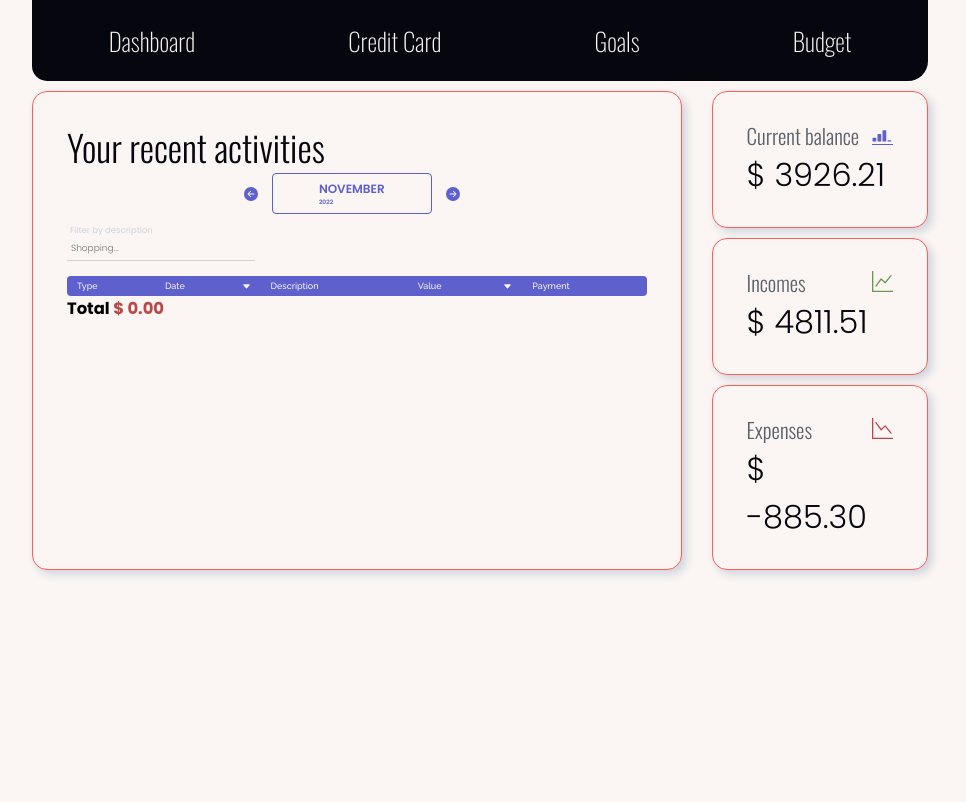
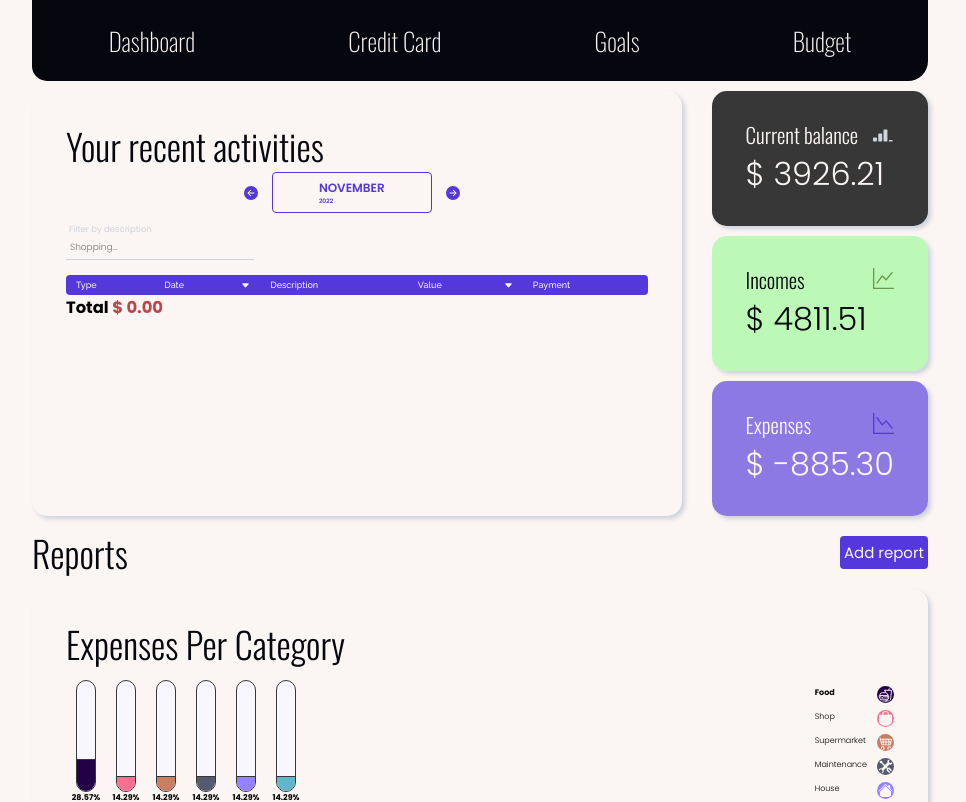
Before and after one commit to anasofiamelo/finances-app, a React (Create React App) app: page / in a window 1280 px wide. Shown: the top 802 px of the page, without its empty margins (160-1126 px from the left). Built offline with nearby package versions, Linux system fonts and the light colour scheme.

Commit message:
style: add new colors

```diff
--- a/src/components/Transactions/Activities.jsx
+++ b/src/components/Transactions/Activities.jsx
@@ -1,52 +1,12 @@
-import { TransactionValueCard, Transactions } from "..";
-import { useTransactions } from "../../context/finances.context";
-
-import { BsReception3, BsGraphDown, BsGraphUp } from "react-icons/bs";
+import { TransactionValueCards, Transactions } from "..";
 
 const Activities = (props) => {
-  const { totalBalance, totalIncomes, totalExpenses } = useTransactions();
-
-  const customStyle = (color) => {
-    return { color: `var(--${color})` };
-  };
-
-  const balanceIcon = (
-    <BsReception3
-      style={{
-        borderBottom: "1px solid var(--purple)",
-        ...customStyle("purple"),
-      }}
-    />
-  );
-
-  const incomesIcon = <BsGraphUp style={customStyle("green")} />;
-  const expensesIcon = <BsGraphDown style={customStyle("red")} />;
-
   return (
     <>
       <div className="balance_grid">
         <Transactions title={props.title} transactions={props.transactions} />
         <div className="transaction_cards">
-          <TransactionValueCard
-            title="Current balance"
-            goto="/transactions"
-            value={totalBalance}
-            icon={balanceIcon}
-          />
-
-          <TransactionValueCard
-            title="Incomes"
-            goto="/incomes"
-            value={totalIncomes}
-            icon={incomesIcon}
-          />
-
-          <TransactionValueCard
-            title="Expenses"
-            goto="/expenses"
-            value={totalExpenses}
-            icon={expensesIcon}
-          />
+          <TransactionValueCards />
         </div>
       </div>
     </>
--- a/src/components/Transactions/TransactionValueCard.jsx
+++ b/src/components/Transactions/TransactionValueCard.jsx
@@ -2,15 +2,29 @@ import { Link } from "react-router-dom";
 import { Container } from "../../components";
 
 const TransactionValueCard = (props) => {
+  console.log("props", props);
   return (
     <Link to={props.goto}>
-      <Container>
-        <div className="column">
-          <h2 style={{ width: "100%" }} className="subtitle space-between">
+      <Container backgroundColor={props.backgroundColor || "var(--white)"}>
+        <div
+          className="column"
+          style={{ color: props.color || "var(--dark-black)" }}
+        >
+          <h2
+            style={{ width: "100%", color: props.color || "var(--dark-black)" }}
+            className="subtitle space-between"
+          >
             {props.title}
-            <span>{props.icon}</span>
+            <span style={{ color: props.color || "var(--dark-black)" }}>
+              {props.icon}
+            </span>
           </h2>
-          <p className="title_number">$ {props.value}</p>
+          <p
+            style={{ color: props.color || "var(--dark-black)" }}
+            className="title_number"
+          >
+            $ {props.value}
+          </p>
         </div>
       </Container>
     </Link>
--- /dev/null
+++ b/src/components/Transactions/TransactionValueCards.jsx
@@ -0,0 +1,45 @@
+import { TransactionValueCard } from "../../components";
+import { useTransactions } from "../../context/finances.context";
+import { BsReception3, BsGraphDown, BsGraphUp } from "react-icons/bs";
+
+const TransactionValueCards = (props) => {
+  const { totalBalance, totalIncomes, totalExpenses } = useTransactions();
+  const customStyle = (color) => {
+    return { color: `var(--${color})` };
+  };
+
+  const balanceIcon = <BsReception3 style={customStyle("light-grey")} />;
+  const incomesIcon = <BsGraphUp style={customStyle("green")} />;
+  const expensesIcon = <BsGraphDown style={customStyle("purple")} />;
+  return (
+    <>
+      <TransactionValueCard
+        backgroundColor="var(--black)"
+        color="var(--white)"
+        title="Current balance"
+        goto="/transactions"
+        value={totalBalance}
+        icon={balanceIcon}
+      />
+
+      <TransactionValueCard
+        backgroundColor="var(--less-lime)"
+        title="Incomes"
+        goto="/incomes"
+        value={totalIncomes}
+        icon={incomesIcon}
+      />
+
+      <TransactionValueCard
+        backgroundColor="var(--less-purple)"
+        color="var(--white)"
+        title="Expenses"
+        goto="/expenses"
+        value={totalExpenses}
+        icon={expensesIcon}
+      />
+    </>
+  );
+};
+
+export default TransactionValueCards;
--- a/src/components/index.jsx
+++ b/src/components/index.jsx
@@ -3,6 +3,7 @@ import Activities from "./Transactions/Activities";
 import TransactionsList from "./Transactions/TransactionsList";
 import TransactionHeader from "./Transactions/TransactionHeader";
 import TransactionValueCard from "./Transactions/TransactionValueCard";
+import TransactionValueCards from "./Transactions/TransactionValueCards";
 import AddTransactionDropdown from "./Transactions/AddTransactionDropdown";
 import AddTransaction from "./Transactions/AddTransaction";
 
@@ -46,6 +47,7 @@ export {
   TransactionsList,
   TransactionHeader,
   TransactionValueCard,
+  TransactionValueCards,
   AddTransaction,
   MonthSwitch,
   AddTransactionDropdown,
--- a/src/components/layout/Container.jsx
+++ b/src/components/layout/Container.jsx
@@ -1,7 +1,10 @@
 const Container = (props) => {
   const classes = `${props.className ? props.className : ""} container`;
   return (
-    <div style={{ backgroundColor: props.backgroundColor }} className={classes}>
+    <div
+      style={{ backgroundColor: props.backgroundColor || "var(--white)" }}
+      className={classes}
+    >
       {props.children}
     </div>
   );
--- a/src/pages/Dashboard.jsx
+++ b/src/pages/Dashboard.jsx
@@ -1,55 +1,18 @@
-import { Reports, TransactionValueCard, Transactions } from "../components";
+import { Reports, TransactionValueCards, Transactions } from "../components";
 import { useTransactions } from "../context/finances.context";
-import { BsReception3, BsGraphDown, BsGraphUp } from "react-icons/bs";
 
 const Dashboard = () => {
-  const { transactions, totalBalance, totalIncomes, totalExpenses } =
-    useTransactions();
-
-  const customStyle = (color) => {
-    return { color: `var(--${color})` };
-  };
-
-  const balanceIcon = (
-    <BsReception3
-      style={{
-        borderBottom: "1px solid var(--purple)",
-        ...customStyle("purple"),
-      }}
-    />
-  );
-
-  const incomesIcon = <BsGraphUp style={customStyle("green")} />;
-  const expensesIcon = <BsGraphDown style={customStyle("red")} />;
+  const { transactions } = useTransactions();
 
   return (
     <div>
       <div className="balance_grid">
         <Transactions title="Your recent activities" />
         <div className="transaction_cards">
-          <TransactionValueCard
-            title="Current balance"
-            goto="/transactions"
-            value={totalBalance}
-            icon={balanceIcon}
-          />
-
-          <TransactionValueCard
-            title="Incomes"
-            goto="/incomes"
-            value={totalIncomes}
-            icon={incomesIcon}
-          />
-
-          <TransactionValueCard
-            title="Expenses"
-            goto="/expenses"
-            value={totalExpenses}
-            icon={expensesIcon}
-          />
+          <TransactionValueCards />
         </div>
       </div>
-      {/* <Reports transactions={transactions} /> */}
+      <Reports transactions={transactions} />
     </div>
   );
 };
--- a/src/styles/index.css
+++ b/src/styles/index.css
@@ -9,14 +9,14 @@ html {
   --white: #fbf5f3;
   --ghost-white: #f8f7ff;
   --light-grey: #ced3dc;
-  /* --purple: #9381ff; */
-  --purple: #5e60ce;
-  /* --blue: #5e60ce; */
+  --purple: #5438dc;
+  --less-purple: rgba(84, 56, 220, 0.65);
   --light-blue: #62b6cb;
   --red: #bc4749;
   --orange-red: #ff5e5b;
   --green: #6a994e;
-  --lime: #9cfc97;
+  --lime: rgb(156, 252, 151);
+  --less-lime: rgba(156, 252, 151, 0.65);
 
   /* fonts */
   --raleway: "Raleway", sans-serif;
@@ -81,12 +81,10 @@ body {
   padding: 0 15%;
 }
 .container {
-  background-color: var(--white);
   padding: 2.8rem 3.4rem;
   border-radius: 15px;
-  box-shadow: 4px 4px 8px var(--light-grey);
+  box-shadow: 3px 3px 4px var(--light-grey);
   margin: 1rem 0;
-  border: 1px solid var(--orange-red);
   font-size: 1.4rem;
 }
 .column {
--- a/src/styles/navbar.css
+++ b/src/styles/navbar.css
@@ -17,9 +17,7 @@ nav {
   font-family: var(--oswald);
   font-size: 2.5rem;
   font-weight: 100;
-  /* border-radius: 0.3rem; */
   padding: 2.2rem 0;
-  /* margin: 1rem 0; */
 }
 .navlink a {
   color: var(--white);
```
